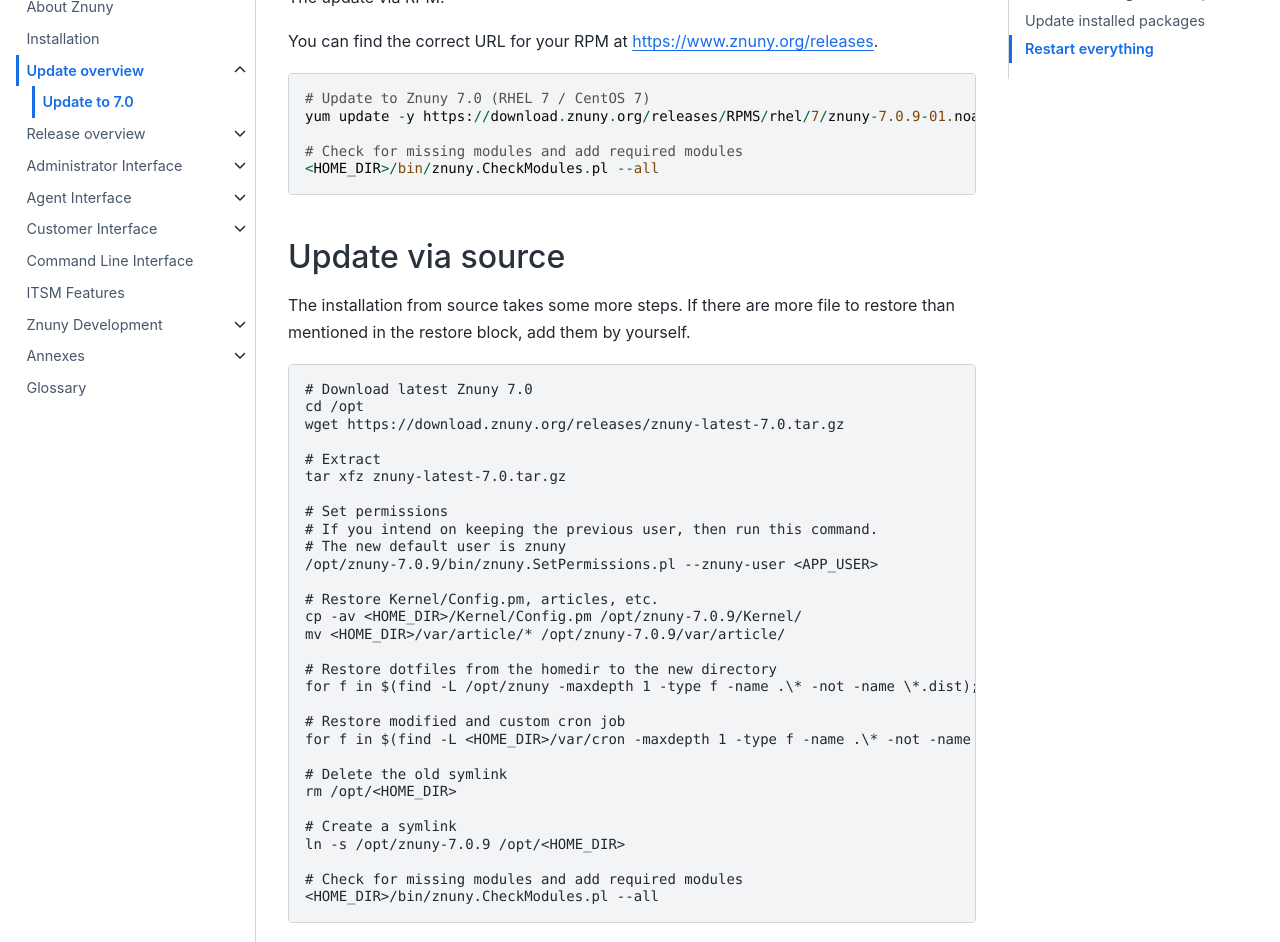
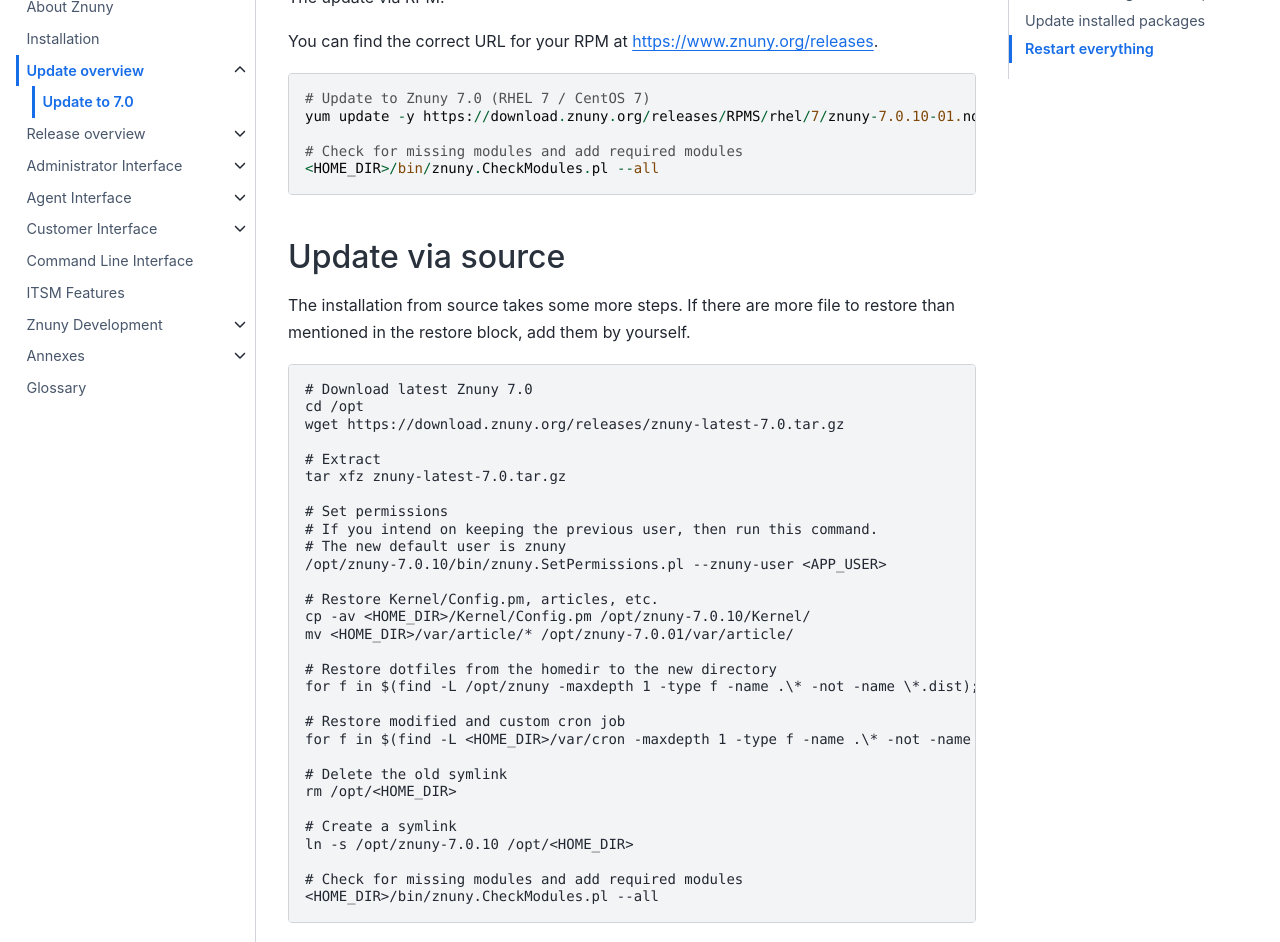
Before and after one commit to znuny/manual, a Sphinx documentation site: the page built from source/releases/installupdate/update/update-7.0.rst, in a window 1280 px wide and 1400 px high, scrolled down 1486 px. Shown: the part 152-1094 px from the top of the window. Built offline with Sphinx 7.4.7 and the Sphinx Book theme 1.1.4, drawn with Linux system fonts in a browser that asks for light colours.

Commit message:
Updates for release of Znuny 7.0.10

```diff
--- a/source/admin/processmanagement/transitionactions/ticketwatchset/index.rst
+++ b/source/admin/processmanagement/transitionactions/ticketwatchset/index.rst
@@ -16,7 +16,7 @@
 +------------------+----------------+-----------------------------------------------+------------------------+
 | Key              | Example value  | Description                                   | Mandatory              |
 +==================+================+===============================================+========================+
-| Action           | Subscribe      | 'Subscribe', 'Unsubscribe' and UnsubscribeAll' | yes                    |
+| Action           | Subscribe      | 'Subscribe', 'Unsubscribe' and UnsubscribeAll' | yes                   |
 +------------------+----------------+-----------------------------------------------+------------------------+
 | PostMasterSearch | info@znuny.com | One or more valid user                        | yes, for (Un)Subscribe |
 +------------------+----------------+-----------------------------------------------+------------------------+
--- a/source/releases/index.rst
+++ b/source/releases/index.rst
@@ -1,4 +1,5 @@
 .. _PageNavigation release_overview:
+
 Release overview
 ################
 
@@ -19,6 +20,7 @@
 .. toctree::
    :maxdepth: 2
 
+   7_0_10/index
    7_0_9/index
    7_0_8/index
    7_0_7/index
--- a/source/releases/installupdate/update/update-7.0.rst
+++ b/source/releases/installupdate/update/update-7.0.rst
@@ -63,7 +63,7 @@
 .. code-block::
 
 	# Update to Znuny 7.0 (RHEL 7 / CentOS 7)
-	yum update -y https://download.znuny.org/releases/RPMS/rhel/7/znuny-7.0.9-01.noarch.rpm
+	yum update -y https://download.znuny.org/releases/RPMS/rhel/7/znuny-7.0.10-01.noarch.rpm
 
 	# Check for missing modules and add required modules
 	<HOME_DIR>/bin/znuny.CheckModules.pl --all
@@ -87,23 +87,23 @@
 	# Set permissions
 	# If you intend on keeping the previous user, then run this command.
 	# The new default user is znuny
-	/opt/znuny-7.0.9/bin/znuny.SetPermissions.pl --znuny-user <APP_USER>
+	/opt/znuny-7.0.10/bin/znuny.SetPermissions.pl --znuny-user <APP_USER>
 
 	# Restore Kernel/Config.pm, articles, etc.
-	cp -av <HOME_DIR>/Kernel/Config.pm /opt/znuny-7.0.9/Kernel/
-	mv <HOME_DIR>/var/article/* /opt/znuny-7.0.9/var/article/
+	cp -av <HOME_DIR>/Kernel/Config.pm /opt/znuny-7.0.10/Kernel/
+	mv <HOME_DIR>/var/article/* /opt/znuny-7.0.01/var/article/
 
 	# Restore dotfiles from the homedir to the new directory
-	for f in $(find -L /opt/znuny -maxdepth 1 -type f -name .\* -not -name \*.dist); do cp -av "$f" /opt/znuny-7.0.9/; done
+	for f in $(find -L /opt/znuny -maxdepth 1 -type f -name .\* -not -name \*.dist); do cp -av "$f" /opt/znuny-7.0.10/; done
 
 	# Restore modified and custom cron job
-	for f in $(find -L <HOME_DIR>/var/cron -maxdepth 1 -type f -name .\* -not -name \*.dist); do cp -av "$f" /opt/znuny-7.0.9/var/cron/; done
+	for f in $(find -L <HOME_DIR>/var/cron -maxdepth 1 -type f -name .\* -not -name \*.dist); do cp -av "$f" /opt/znuny-7.0.10/var/cron/; done
 
 	# Delete the old symlink
 	rm /opt/<HOME_DIR>
 
 	# Create a symlink
-	ln -s /opt/znuny-7.0.9 /opt/<HOME_DIR>
+	ln -s /opt/znuny-7.0.10 /opt/<HOME_DIR>
 
 	# Check for missing modules and add required modules
 	<HOME_DIR>/bin/znuny.CheckModules.pl --all
```
Also changed, not shown: source/releases/7_0_10/features.rst (added, +38 -0 lines), source/releases/7_0_10/index.rst (added, +19 -0 lines).
